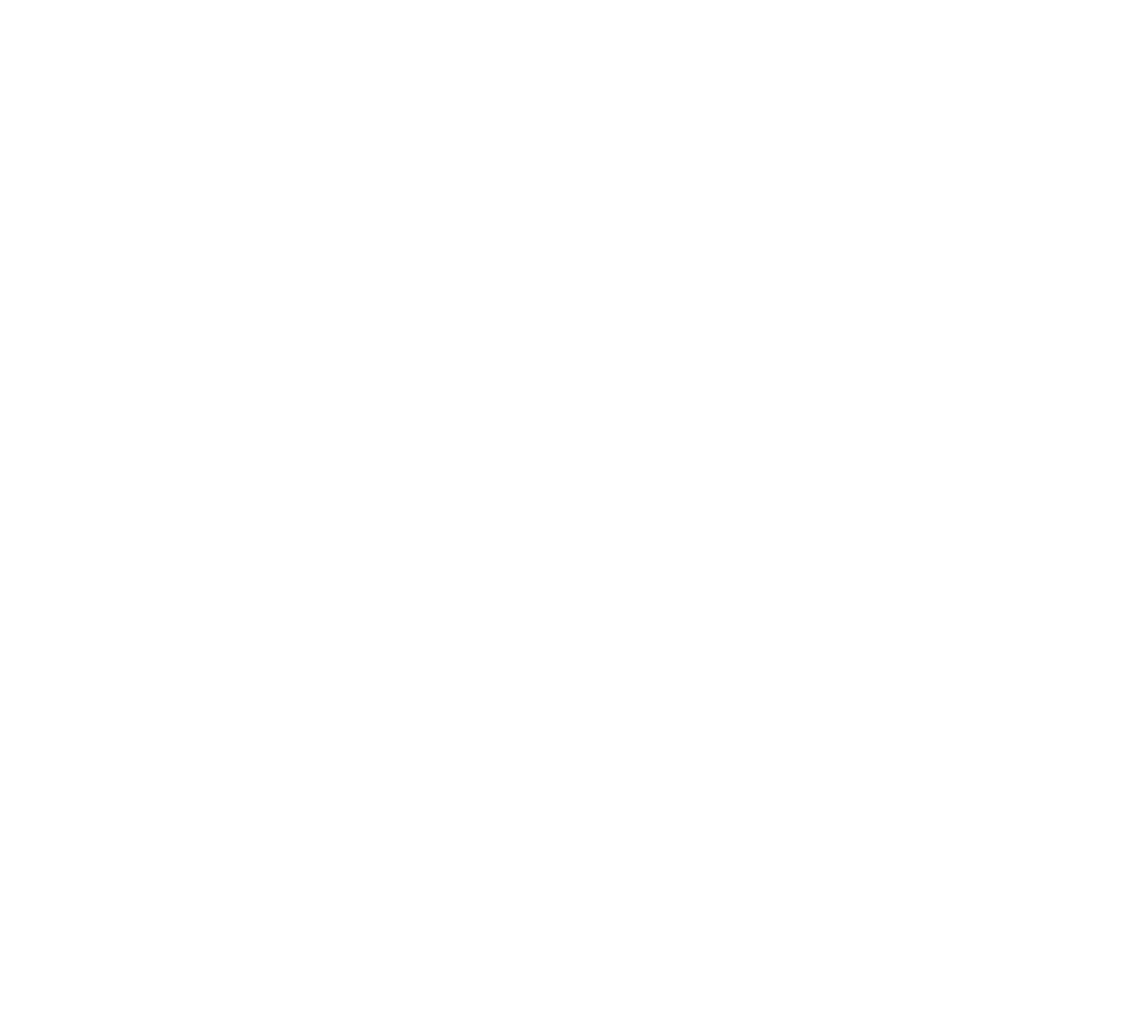
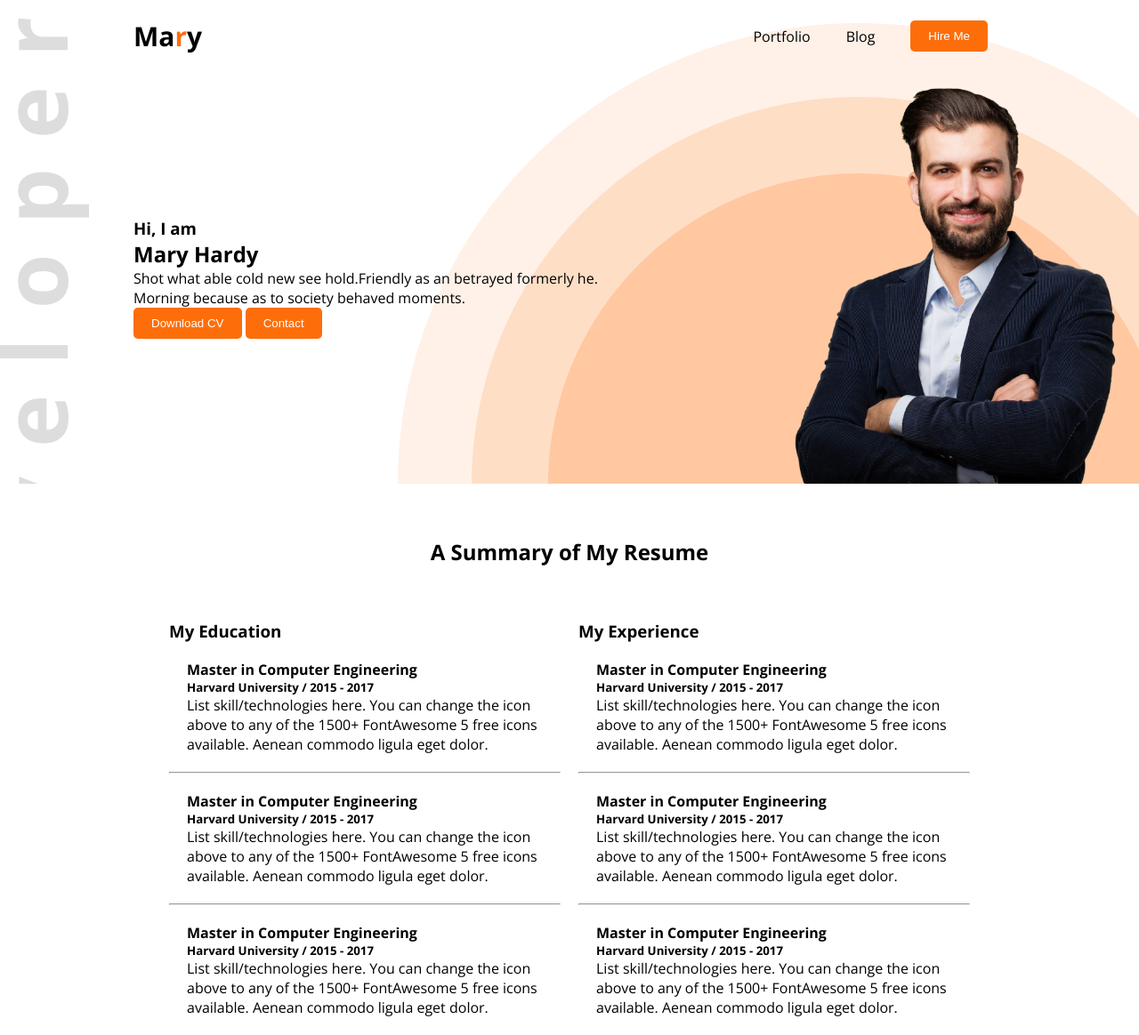
Before and after one commit to Jidan-alam/Portfolio-Website, a plain HTML site: page index.html in a window 1280 px wide. Shown: the whole page at 89% size. Before the commit the page ends 800 px from the top, so only its background shows below. Drawn offline with nearby package versions, Linux system fonts and the light colour scheme.

Commit message:
complte navbar and one section

```diff
--- a/index.html
+++ b/index.html
@@ -4,9 +4,80 @@
     <meta charset="UTF-8">
     <meta name="viewport" content="width=device-width, initial-scale=1.0">
     <title>Portfolio Website</title>
+    <link rel="preconnect" href="https://fonts.googleapis.com">
+<link rel="preconnect" href="https://fonts.gstatic.com" crossorigin>
+<link href="https://fonts.googleapis.com/css2?family=Open+Sans:ital,wght@0,300..800;1,300..800&family=Work+Sans:ital,wght@0,100..900;1,100..900&display=swap" rel="stylesheet">
     <link rel="stylesheet" href="style.css">
 </head>
-<body>
-
+<body class="open-sans-normal">
+    <header class="head-section">
+        <nav class="navbar">
+            <h3>Ma<span class="word">r</span>y</h3>
+            <ul>
+                <li><a href="">Portfolio</a></li>
+                <li><a href="">Blog</a></li><li><a href=""><button class="btn">Hire Me</button></a></li>
+            </ul>
+        </nav>
+        <section>
+            <div class="banner">
+                <div class="banner-content">
+                    <h3>Hi, I am</h3>
+                    <h1>Mary Hardy</h1>
+                    <p>Shot what able cold new see hold.Friendly as an betrayed formerly he. Morning because as to society behaved moments.</p>
+                    <button class="btn">Download CV</button>
+                    <button class="btn">Contact</button>
+                </div>
+                <img src="/images/hardy.png" alt="">
+            </div>
+        </section>
+    </header>
+    <main>
+        <section class="resume">
+            <h1 class="resume-head">A Summary of My Resume</h1>
+            <div class="resume-container">
+                <div class="resume-items">
+                    <div class="resume-colum">
+                        <h3 class="resume-title">My Education</h3>
+                        <div class="experience">
+                            <h4 class="experience-title">Master in Computer Engineering</h4>
+                            <h5 class="experience-sub-title">Harvard University / 2015 - 2017</h5>
+                            <div class="experience-description">List skill/technologies here. You can change the icon above
+to any of the 1500+ FontAwesome 5 free icons available. Aenean commodo ligula eget dolor.</div>
+                        </div>
+                        <hr>
+                        <div class="experience">
+                            <h4 class="experience-title">Master in Computer Engineering</h4>
+                            <h5 class="experience-sub-title">Harvard University / 2015 - 2017</h5>
+                            <div class="experience-description">List skill/technologies here. You can change the icon above
+to any of the 1500+ FontAwesome 5 free icons available. Aenean commodo ligula eget dolor.</div>
+                        </div>    <hr>                    <div class="experience">
+                            <h4 class="experience-title">Master in Computer Engineering</h4>
+                            <h5 class="experience-sub-title">Harvard University / 2015 - 2017</h5>
+                            <div class="experience-description">List skill/technologies here. You can change the icon above
+to any of the 1500+ FontAwesome 5 free icons available. Aenean commodo ligula eget dolor.</div>
+                        </div>
+                    </div>
+                    <div class="resume-colum">
+                        <h3 class="resume-title">My Experience</h3>
+                        <div class="experience">
+                            <h4 class="experience-title">Master in Computer Engineering</h4>
+                            <h5 class="experience-sub-title">Harvard University / 2015 - 2017</h5>
+                            <div class="experience-description">List skill/technologies here. You can change the icon above
+to any of the 1500+ FontAwesome 5 free icons available. Aenean commodo ligula eget dolor.</div>
+                        </div>  <hr class="">                      <div class="experience">
+                            <h4 class="experience-title">Master in Computer Engineering</h4>
+                            <h5 class="experience-sub-title">Harvard University / 2015 - 2017</h5>
+                            <div class="experience-description">List skill/technologies here. You can change the icon above
+to any of the 1500+ FontAwesome 5 free icons available. Aenean commodo ligula eget dolor.</div>
+                        </div>   <hr>                     <div class="experience">
+                            <h4 class="experience-title">Master in Computer Engineering</h4>
+                            <h5 class="experience-sub-title">Harvard University / 2015 - 2017</h5>
+                            <div class="experience-description">List skill/technologies here. You can change the icon above
+to any of the 1500+ FontAwesome 5 free icons available. Aenean commodo ligula eget dolor.</div>
+                        </div>
+                    </div>
+                </div>
+            </div>
+        </section>
+    </main>
 </body>
-</html>
--- a/style.css
+++ b/style.css
@@ -0,0 +1,91 @@
+
+.open-sans-normal {
+  font-family: "Open Sans", sans-serif;
+  font-optical-sizing: auto;
+  font-style: normal;
+  font-variation-settings:"wdth" 100;
+}
+
+*{
+    margin: 0;
+    padding: 0;
+}
+
+/* .head-section{
+    background-image: url(/images/header_bg.png);
+    background-size: cover;
+    background:;
+} */
+.head-section{
+    background-image: url(images/developer.png), url(images/header_bg.png);
+    background-repeat: no-repeat;
+    background-position: top left, bottom right;
+}
+
+.navbar{
+    display: flex;
+    justify-content: space-between;
+    margin: 20px 150px;
+    align-items: center;
+}
+.navbar h3{
+    font-size: 30px;
+}
+.navbar .word{
+    color:#FD6E0A;
+}
+
+.navbar ul{
+    display: flex;
+    justify-content: center;
+    align-items: center;
+}
+.navbar ul li{
+    list-style: none;
+    margin: 0 20px;
+}
+.navbar ul li a{
+    text-decoration: none;
+    color: #000000;
+}
+.btn{
+    background-color: #FD6E0A;
+    border-radius: 5px;
+    border: none;
+    padding: 10px 20px;
+    color: #ffffff;
+}
+/* banner styles */
+ .banner{
+    display: flex;
+    justify-content: space-between;
+    align-items: center    ;
+    margin: 0 20px 0 150px;
+ }
+ .banner-content{
+    max-width: 580px;
+ }
+ .banner img{
+    width:400px;
+ }
+ .resume .resume-head{
+    text-align: center;
+    margin-top: 60px;
+    margin-bottom: 60px;
+ }
+ .resume-container{
+
+ }
+ .resume-items{
+    display: flex;
+    align-items: center;
+    justify-content: center;
+    gap:20px;
+ }
+ .experience{
+    width: 400px;
+    padding: 20px;
+ }
+ .resume-colum .hrtag{
+    color:#D1D1D1;
+ }
```
